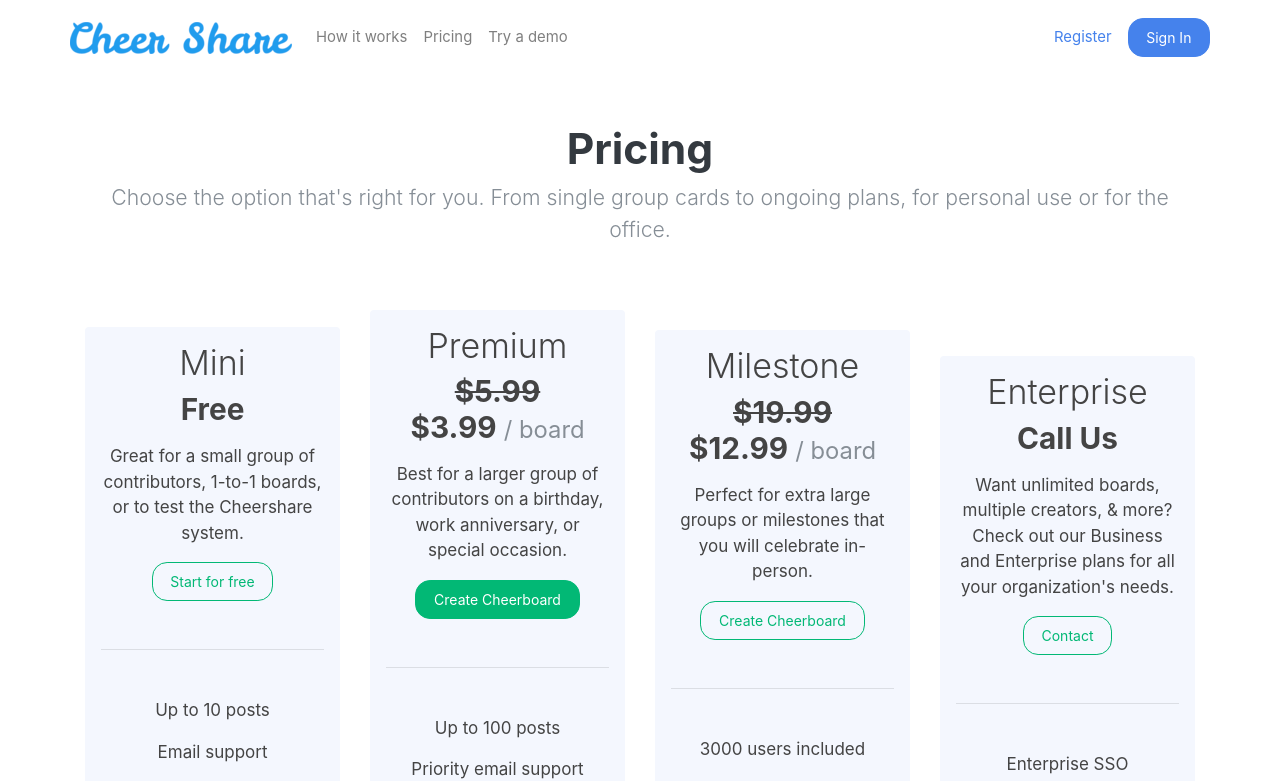
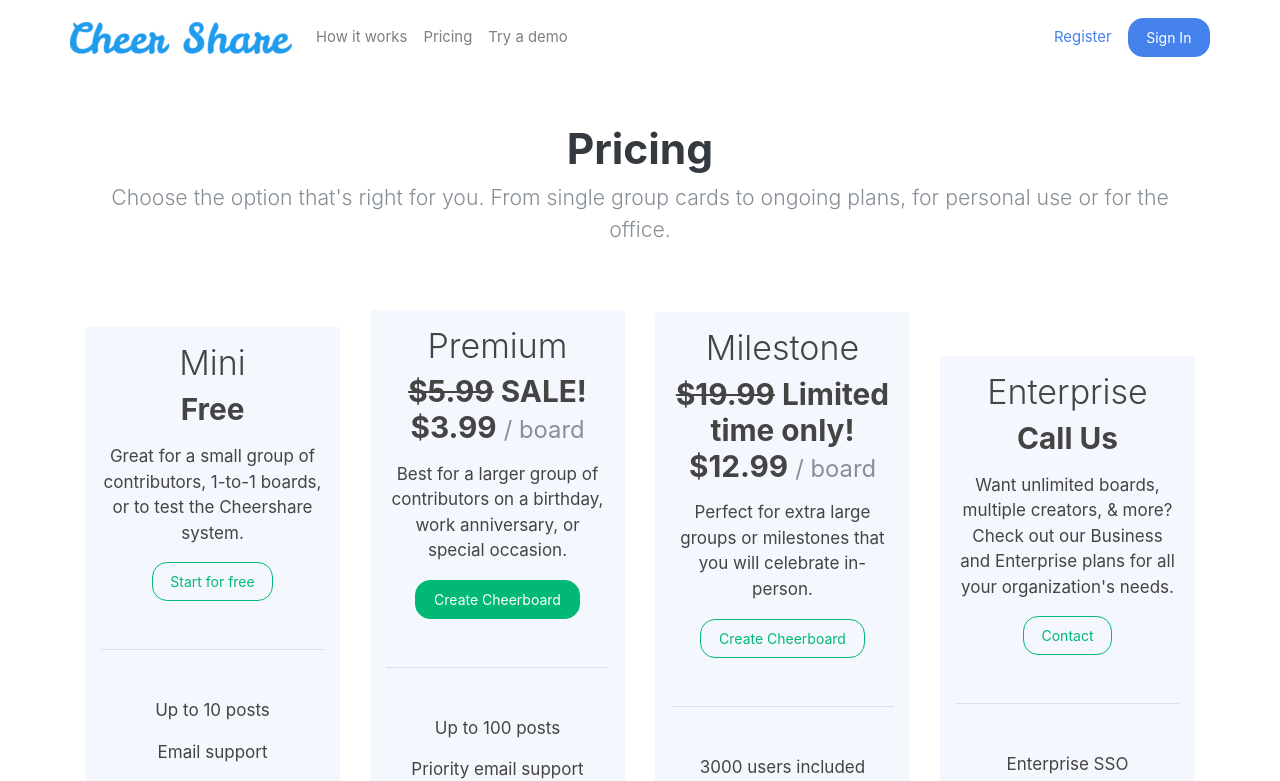
Before and after one commit to cheershareapp/cheershare, a Next.js app: page /pricing in a window 1280 px wide. Shown: the top 781 px of the page. Built offline with nearby package versions, Linux system fonts and the light colour scheme; no server answers.

Commit message:
Add sale and promotion details

```diff
--- a/pages/pricing.js
+++ b/pages/pricing.js
@@ -48,7 +48,8 @@ export default function Home() {
                         <div className="col-12 col-sm-10 col-md-6 col-lg-5 m-auto col-xl-3 text-left pt-5 pt-md-0">
                             <div className="bg-gray p-3 text-center rounded sl-1">
                                 <h2 className="font-weight-light">Premium</h2>
-                                <p className="h3 pb-2"><del>$5.99</del><br/>$3.99 <small className="text-muted">/ board</small></p>
+                                <p className="h3 pb-2"><del>$5.99</del> SALE!
+                                    <br/>$3.99 <small className="text-muted">/ board</small></p>
                                 <p>Best for a larger group of contributors on a birthday, work anniversary, or special occasion.</p>
                                 <p className="text-center">
                                     <Link href="/cheer/">
@@ -67,7 +68,8 @@ export default function Home() {
                         <div className="col-12 col-sm-10 col-md-6 col-lg-5 m-auto col-xl-3 text-left pt-5 pt-xl-0">
                             <div className="bg-gray p-3 text-center rounded sl-1">
                                 <h2 className="font-weight-light">Milestone</h2>
-                                <p className="h3 pb-2"><del>$19.99</del><br/>$12.99 <small className="text-muted">/ board</small></p>
+                                <p className="h3 pb-2"><del>$19.99</del> Limited time only!
+                                    <br/>$12.99 <small className="text-muted">/ board</small></p>
                                 <p>Perfect for extra large groups or milestones that you will celebrate in-person.</p>
                                 <p className="text-center">
                                     <Link href="/cheer/">
```
